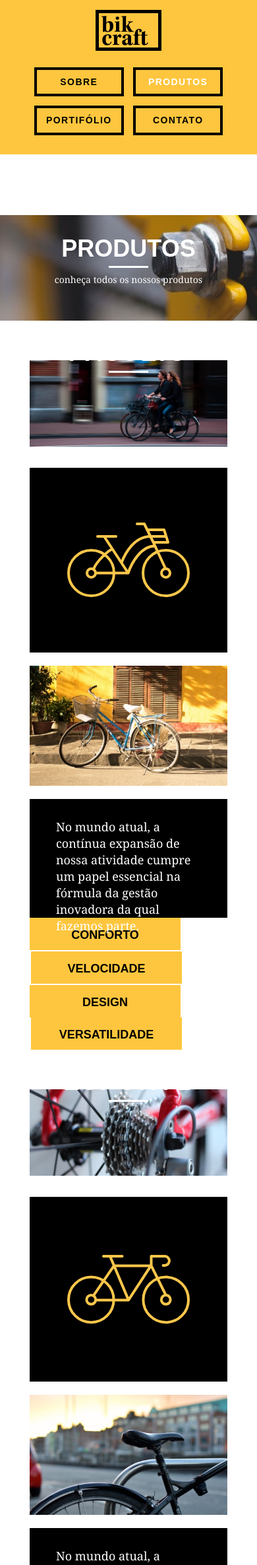
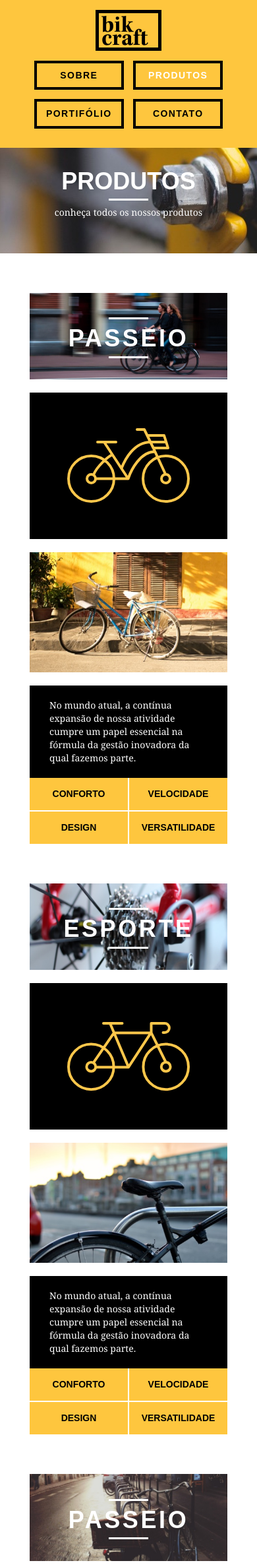
Before and after one commit to kennety94/estudo-front-bikcraft, a PHP site: page /produtos.html in a window 390 px wide. Shown: the top 2372 px of the page at 66% size. Run offline with PHP 8.4, Linux system fonts and the light colour scheme.

Commit message:
Tornando a página produtos responsiva

```diff
--- a/css/responsivo.css
+++ b/css/responsivo.css
@@ -1,18 +1,65 @@
-/* Estilo para tablets */
+/*Estilo para tablets*/
 @media only screen and (min-width: 788px) and (max-width: 979px) {
 
-}
+	/*Qualidade Home*/
+	.qualidade:after {
+		right: 66px;
+	}
 
-/* Estilo para smartphones */
-@media only screen and (max-width: 787px) {
-	/* Header */
+	.qualidade-lista li {
+		padding: 0 10px;
+	}
+
+	/*Footer*/
+
+	.footer-redes ul li a {
+		border: 3px solid #fec63e;
+		display: block;
+		padding: 6px;
+
+	}
+
+	.footer-redes ul li a img{
+		width: 26px;
+		height: 26px;
+	}
+
+	/*Produtos*/
+
+	.produto-item h2{
+		top: -150px;
+		margin-bottom: -56px;
+	}
+
+	.produto-icone {
+		padding: 41px 0;
+	}
+
+	.produto-info p{
+		font-size: 14px;
+		line-height: 20px;
+		height: 122px;
+		padding: 20px 30px;
+	}
+
+	.produto-info ul li {
+		width: 181px;
+		height: 49px;
+	}
+
+	} /* Final do estilo para tablets */
+
+	/*Estilo para smartphone*/
+	@media only screen and (max-width: 787px) {
+
+	/*Header*/
 	.header {
 		position: relative;
-		padding-bottom: 0;
+		padding-bottom: 0px;
 	}
 
 	.header img {
-		margin: 0 auto 20px auto;
+		margin: 0 auto 10px auto;
 	}
 
 	.header-menu {
@@ -30,50 +77,88 @@
 		float: left;
 	}
 
-	.header-menu ul li a :hover {
+	.header-menu ul li a:hover {
 		border-color: #fff;
 	}
 
+	.header-menu ul li a.menu_ativo {
+		border-color: #fff;
+	}
 
-	/* Introdução */
+	/*Introducao*/
+
+	.introducao h1 {
+		font-size: 36px;
+	}
+
 	.introducao {
-		margin-top: 0;
+		margin-top: 0px;
 		padding-top: 40px;
 		background: url("../img/bg-mobile.jpg") no-repeat center;
 		background-size: cover;
 	}
 
-	.introducao h1 {
-		font-size: 36px;
+	/*Introdução Interna*/
+
+	.introducao-interna {
+		margin-top: 0px;
 	}
 
-	/* Qualidade Home*/
-	.qualidade::after {
-		right: 66px;
+	/*Call*/
+	.call {
+		padding-top: 10px;
 	}
 
-	.qualidade-lista li {
-		padding: 0 10px;
-	}
-
-	.qualidade::after {
+	/*Qualidade Home*/
+	.qualidade:after {
 		display: none;
 	}
 
-	/* Footer */
-	.footer-redes ul li a {
-		border: 3px solid #fec63e;
-		display: block;
-		padding: 6px;
+	/*Sobre*/
+
+	.missao-sobre p {
+		font-size: 14px;
+		line-height: 20px;
+		padding-right: 0px;
 	}
 
-	.footer-redes ul li a img{
-		width: 26px;
-		height: 26px;
+	.missao-sobre ul li {
+		font-size: 14px;
+		line-height: 25px;
 	}
 
-	/* Call */
-	.call {
-		padding-top: 10px;
+	/*Produtos*/
+
+	.produto-item h2{
+		top: -100px;
+		margin-bottom: -68px;
 	}
-}
+
+	.produto-icone {
+		padding: 41px 0;
+	}
+
+	.produto-info p{
+		font-size: 14px;
+		line-height: 20px;
+		height: auto;
+		padding: 20px 30px;
+	}
+
+	.produto-info ul li {
+		width: 149px;
+		height: 49px;
+		font-size: 14px;
+		line-height: 20px;
+		padding-top: 14px;
+	}
+
+	.form {
+		padding-right: 0px;
+	}
+
+	.orcamento-dados ul {
+		padding-right: 0px;
+	}
+
+	} /* Final do estilo para smartphone */
```
